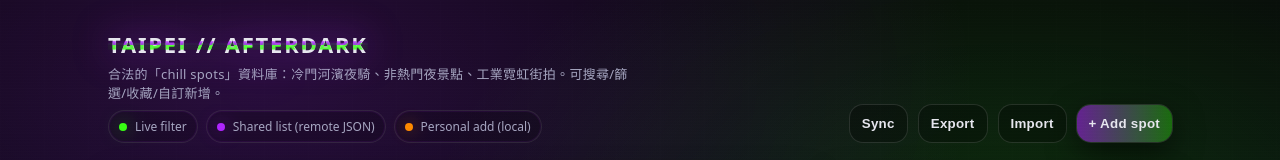
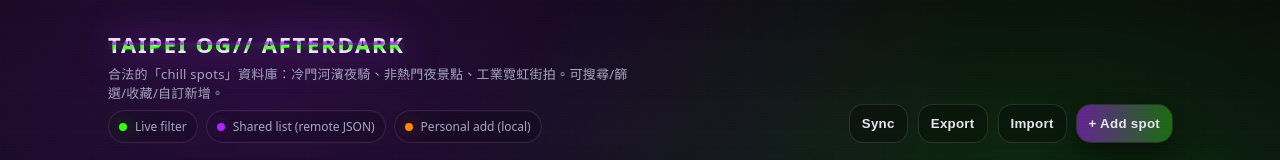
Before and after one commit to 36Mafia666/OGspots, a plain HTML site: page index.html in a window 1280 px wide. Shown: the top 160 px of the page. Drawn offline with Linux system fonts and the light colour scheme.

Commit message:
Update index.html

```diff
--- a/index.html
+++ b/index.html
@@ -3,7 +3,7 @@
 <head>
   <meta charset="utf-8" />
   <meta name="viewport" content="width=device-width,initial-scale=1" />
-  <title>TAIPEI OG // AFTERDARK — Hidden Chill Spots</title>
+  <title>TAIPEI OG// AFTERDARK — Hidden Chill Spots</title>
   <meta name="description" content="Cyberpunk single-page HTML app for Taipei chill spots (legal)." />
   <style>
     :root{
@@ -455,7 +455,7 @@
     <div class="topbar">
       <div class="brand">
         <div class="title">
-          <span class="glitch" data-text="TAIPEI // AFTERDARK">TAIPEI // AFTERDARK</span>
+          <span class="glitch" data-text="TAIPEI OG// AFTERDARK">TAIPEI OG// AFTERDARK</span>
         </div>
         <div class="subtitle">
           合法的「chill spots」資料庫：冷門河濱夜騎、非熱門夜景點、工業霓虹街拍。可搜尋/篩選/收藏/自訂新增。
```
